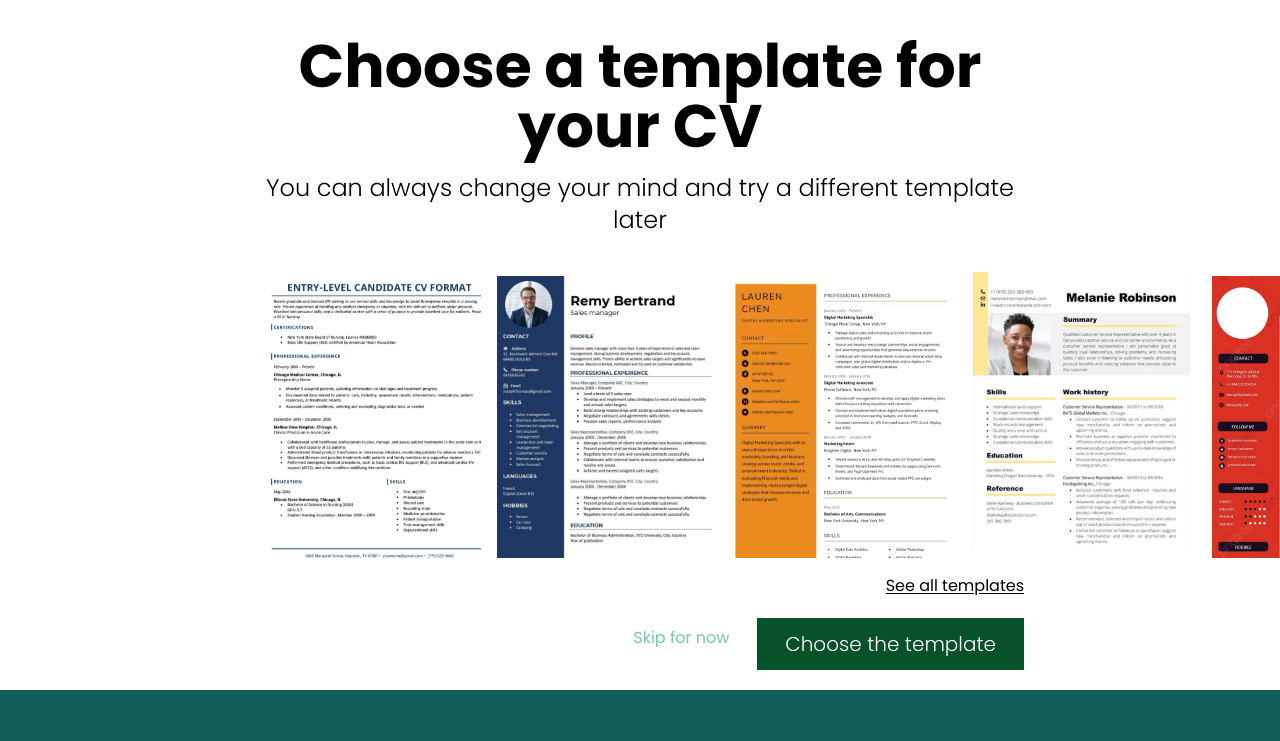
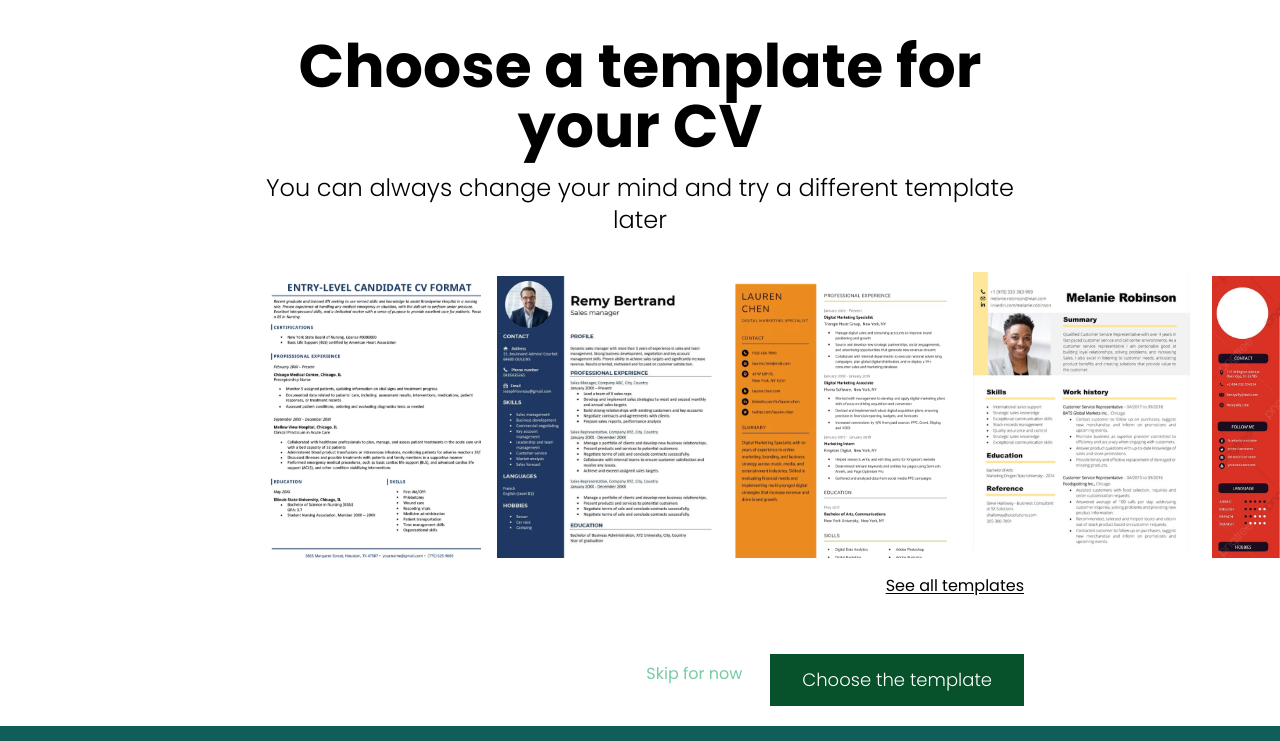
Before and after one commit to onuorachidimma/cv_maker, a React (Vite) app: page /templates in a window 1280 px wide. Shown: the top 741 px of the page. Built offline with nearby package versions, Linux system fonts and the light colour scheme; a web font is replaced by a local one.

Commit message:
add padding to the see template

```diff
--- a/src/pages/templateSelector.jsx
+++ b/src/pages/templateSelector.jsx
@@ -76,7 +76,7 @@ function TemplateSelector() {
           </div>
           <Link
             to="/templates"
-            className=" underline underline-offset-2 cursor-pointer text-right"
+            className=" underline underline-offset-2 cursor-pointer text-right pb-9"
           >
             See all templates
           </Link>
@@ -84,7 +84,7 @@ function TemplateSelector() {
 
         <div className="flex justify-end gap-7">
           <p className="text-customLighterGreen py-2 my-5">Skip for now</p>
-          <button className="text-white bg-customDeepGreen text-xl font-light py-3 px-7 my-5">
+          <button className="text-white bg-customDeepGreen font-light py-3 px-8 my-5 text-lg">
             Choose the template
           </button>
         </div>
```
